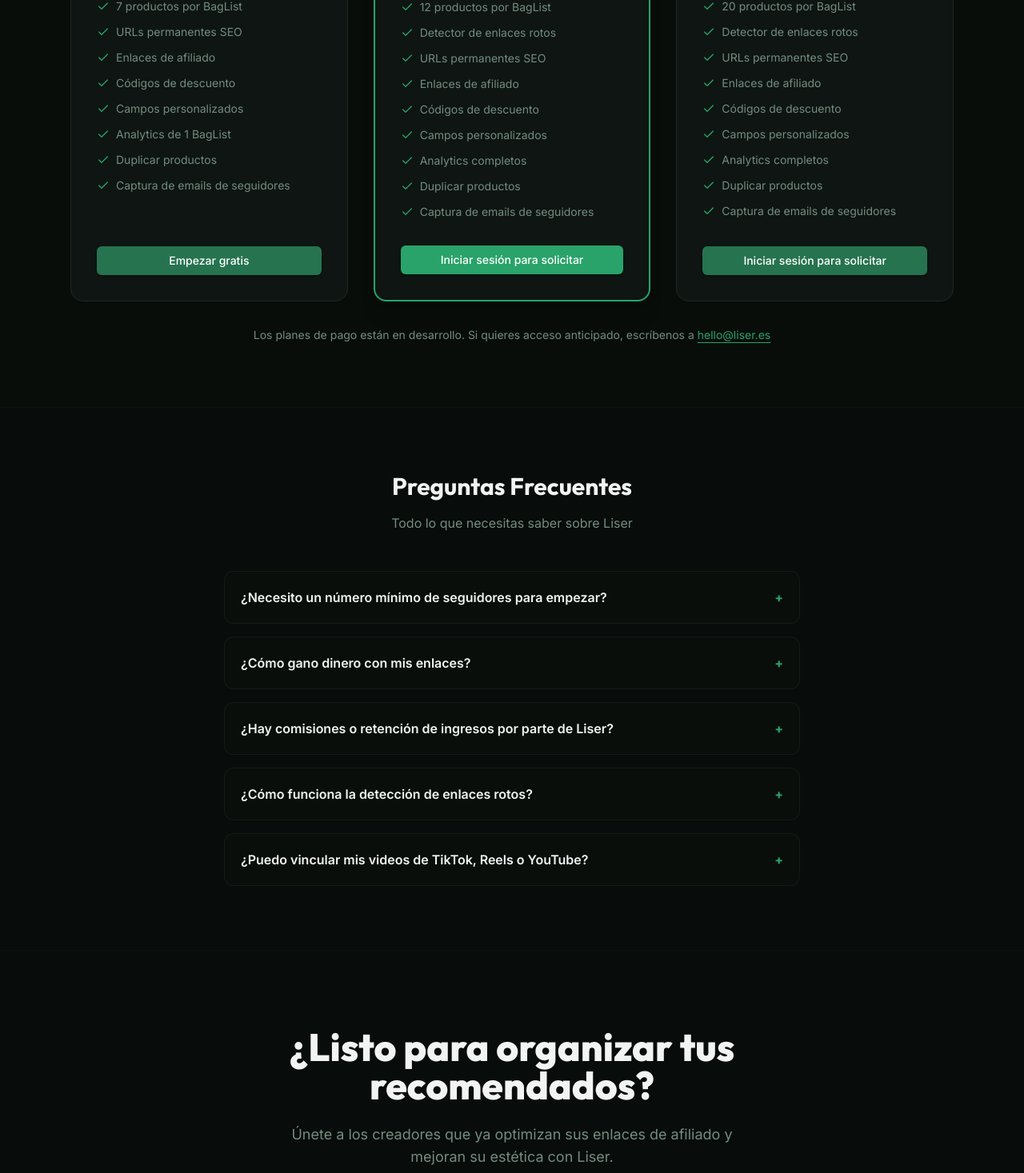
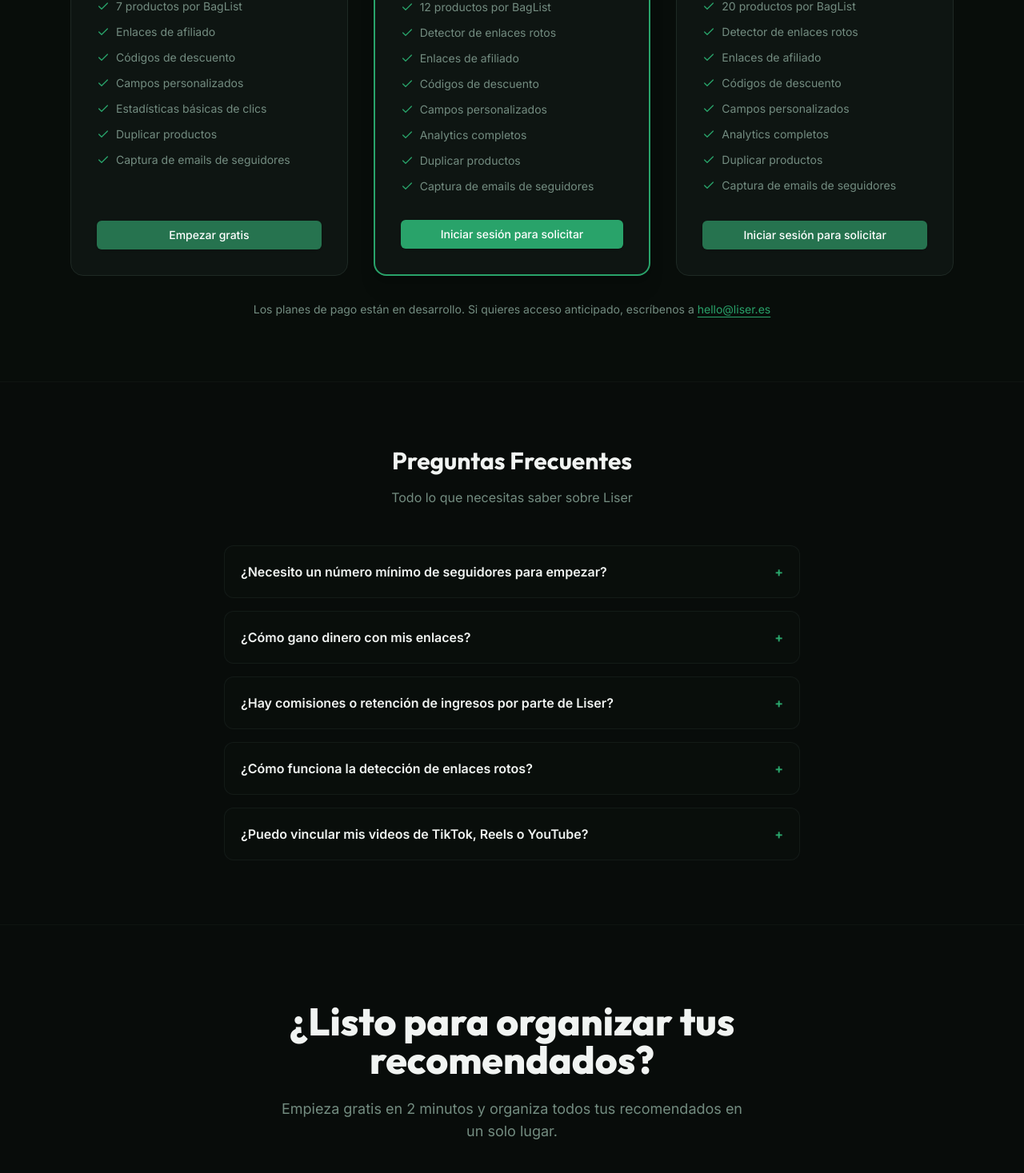
Before and after one commit to excusasclub/liser_v26, a React (Create React App) app in the folder frontend/: page / in a window 1280 px wide. Shown: the part 3240-4707 px from the top of the page at 80% size. Built offline with nearby package versions, Linux system fonts and the light colour scheme.

Commit message:
modificación de landing page con las paginas de politicas y términos

```diff
--- a/frontend/src/pages/LandingPage.js
+++ b/frontend/src/pages/LandingPage.js
@@ -214,11 +214,10 @@ export default function LandingPage() {
                 <ul className="space-y-3 text-sm text-muted-foreground mb-8">
                   <li className="flex items-center gap-2"><Check className="w-4 h-4 text-primary" /> 3 BagLists</li>
                   <li className="flex items-center gap-2"><Check className="w-4 h-4 text-primary" /> 7 productos por BagList</li>
-                  <li className="flex items-center gap-2"><Check className="w-4 h-4 text-primary" /> URLs permanentes SEO</li>
                   <li className="flex items-center gap-2"><Check className="w-4 h-4 text-primary" /> Enlaces de afiliado</li>
                   <li className="flex items-center gap-2"><Check className="w-4 h-4 text-primary" /> Códigos de descuento</li>
                   <li className="flex items-center gap-2"><Check className="w-4 h-4 text-primary" /> Campos personalizados</li>
-                  <li className="flex items-center gap-2"><Check className="w-4 h-4 text-primary" /> Analytics de 1 BagList</li>
+                  <li className="flex items-center gap-2"><Check className="w-4 h-4 text-primary" /> Estadísticas básicas de clics</li>
                   <li className="flex items-center gap-2"><Check className="w-4 h-4 text-primary" /> Duplicar productos</li>
                   <li className="flex items-center gap-2"><Check className="w-4 h-4 text-primary" /> Captura de emails de seguidores</li>
                 </ul>
@@ -241,7 +240,6 @@ export default function LandingPage() {
                   <li className="flex items-center gap-2"><Check className="w-4 h-4 text-primary" /> 10 BagLists</li>
                   <li className="flex items-center gap-2"><Check className="w-4 h-4 text-primary" /> 12 productos por BagList</li>
                   <li className="flex items-center gap-2"><Check className="w-4 h-4 text-primary" /> Detector de enlaces rotos</li>
-                  <li className="flex items-center gap-2"><Check className="w-4 h-4 text-primary" /> URLs permanentes SEO</li>
                   <li className="flex items-center gap-2"><Check className="w-4 h-4 text-primary" /> Enlaces de afiliado</li>
                   <li className="flex items-center gap-2"><Check className="w-4 h-4 text-primary" /> Códigos de descuento</li>
                   <li className="flex items-center gap-2"><Check className="w-4 h-4 text-primary" /> Campos personalizados</li>
@@ -267,7 +265,6 @@ export default function LandingPage() {
                   <li className="flex items-center gap-2"><Check className="w-4 h-4 text-primary" /> 25 BagLists</li>
                   <li className="flex items-center gap-2"><Check className="w-4 h-4 text-primary" /> 20 productos por BagList</li>
                   <li className="flex items-center gap-2"><Check className="w-4 h-4 text-primary" /> Detector de enlaces rotos</li>
-                  <li className="flex items-center gap-2"><Check className="w-4 h-4 text-primary" /> URLs permanentes SEO</li>
                   <li className="flex items-center gap-2"><Check className="w-4 h-4 text-primary" /> Enlaces de afiliado</li>
                   <li className="flex items-center gap-2"><Check className="w-4 h-4 text-primary" /> Códigos de descuento</li>
                   <li className="flex items-center gap-2"><Check className="w-4 h-4 text-primary" /> Campos personalizados</li>
@@ -331,7 +328,7 @@ export default function LandingPage() {
             ¿Listo para organizar tus recomendados?
           </h2>
           <p className="text-lg text-muted-foreground max-w-xl mx-auto mb-10">
-            Únete a los creadores que ya optimizan sus enlaces de afiliado y mejoran su estética con Liser.
+            Empieza gratis en 2 minutos y organiza todos tus recomendados en un solo lugar.
           </p>
           <Link to="/auth">
             <Button size="lg" className="bg-primary hover:bg-primary/90 text-primary-foreground text-lg px-10 h-14 gap-2 font-bold shadow-xl shadow-primary/25">
@@ -346,8 +343,8 @@ export default function LandingPage() {
         <div className="max-w-6xl mx-auto px-6 flex flex-col sm:flex-row items-center justify-between gap-4 text-sm text-muted-foreground">
           <span>Liser 2026. Todos los derechos reservados.</span>
           <div className="flex items-center gap-6">
-            <Link to="/privacy" className="hover:text-foreground transition-colors">Privacidad</Link>
-            <Link to="/terms" className="hover:text-foreground transition-colors">Términos</Link>
+            <Link to="/legal/privacy" className="hover:text-foreground transition-colors">Privacidad</Link>
+            <Link to="/legal/terms" className="hover:text-foreground transition-colors">Términos</Link>
           </div>
         </div>
       </footer>
```
